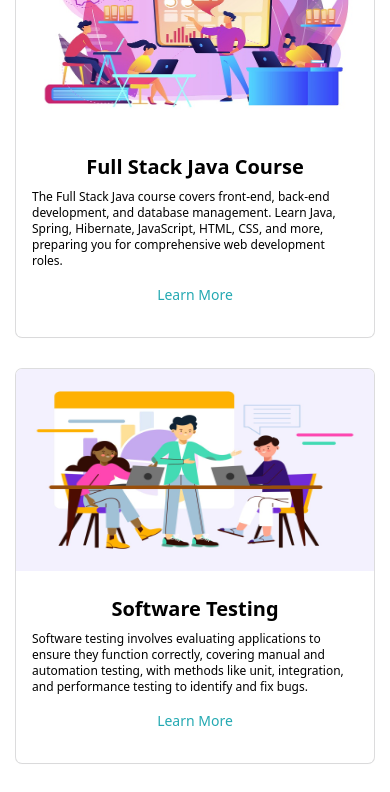
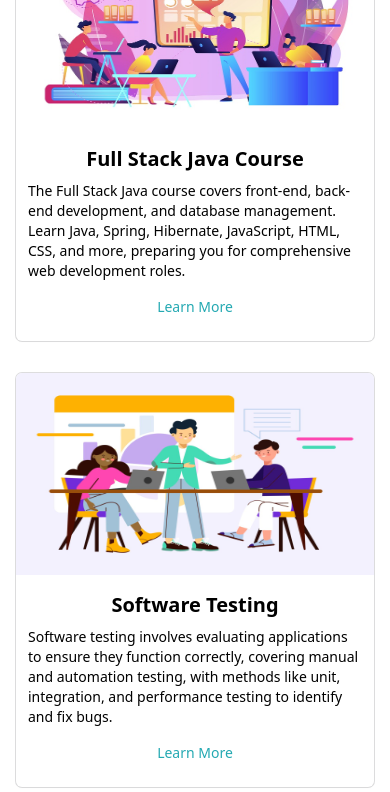
Before and after one commit to pankajmokashi/floating-minds, a React (Vite) app: page / in a window 390 px wide. Shown: the part 1520-2312 px from the top of the page. Built offline with nearby package versions, Linux system fonts and the light colour scheme.

Commit message:
course card text-size update

```diff
--- a/src/components/CourseCards.jsx
+++ b/src/components/CourseCards.jsx
@@ -51,11 +51,11 @@ function CourseCards() {
               alt={course.name}
             />
           </div>
-          <div className="px-4 py-6">
+          <div className="px-3 sm:px-4 py-4">
             <h6 className="text-center pb-2 text-xl sm:text-2xl font-semibold">
               {course.name}
             </h6>
-            <p className="text-xs xm:text-sm sm:text-xs md:text-sm lg:text-xs xl:text-sm line-clamp-5">
+            <p className="text-sm lg:text-xs xl:text-sm line-clamp-6">
               {course.desc}
             </p>
             <div className="mt-2 flex justify-center">
```
